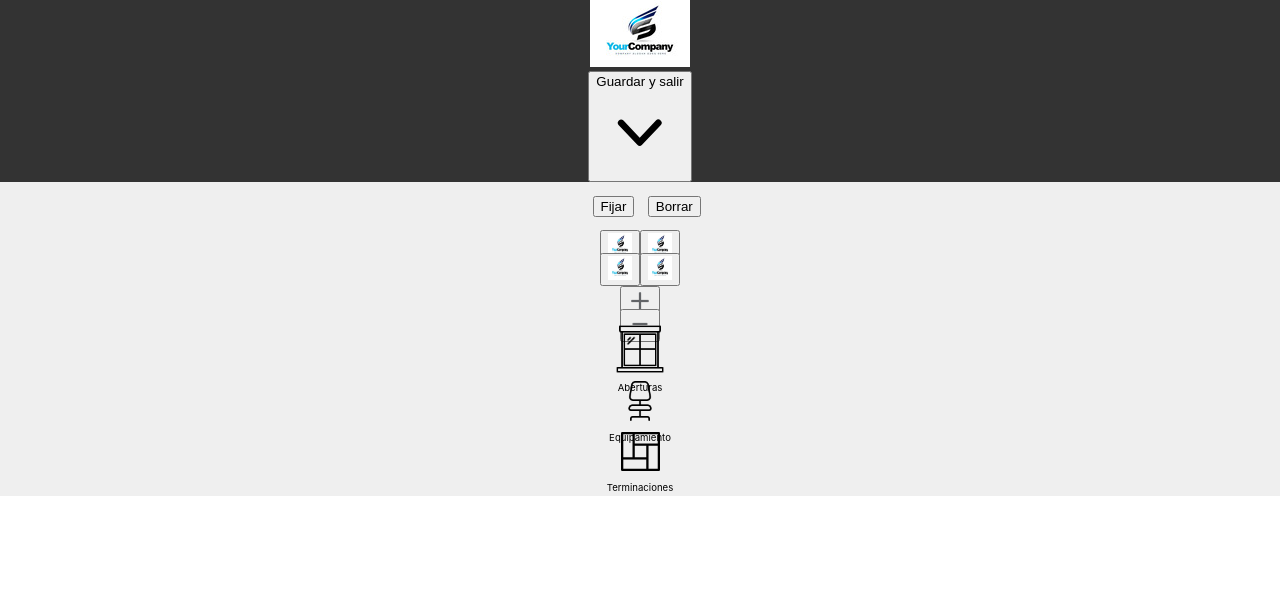
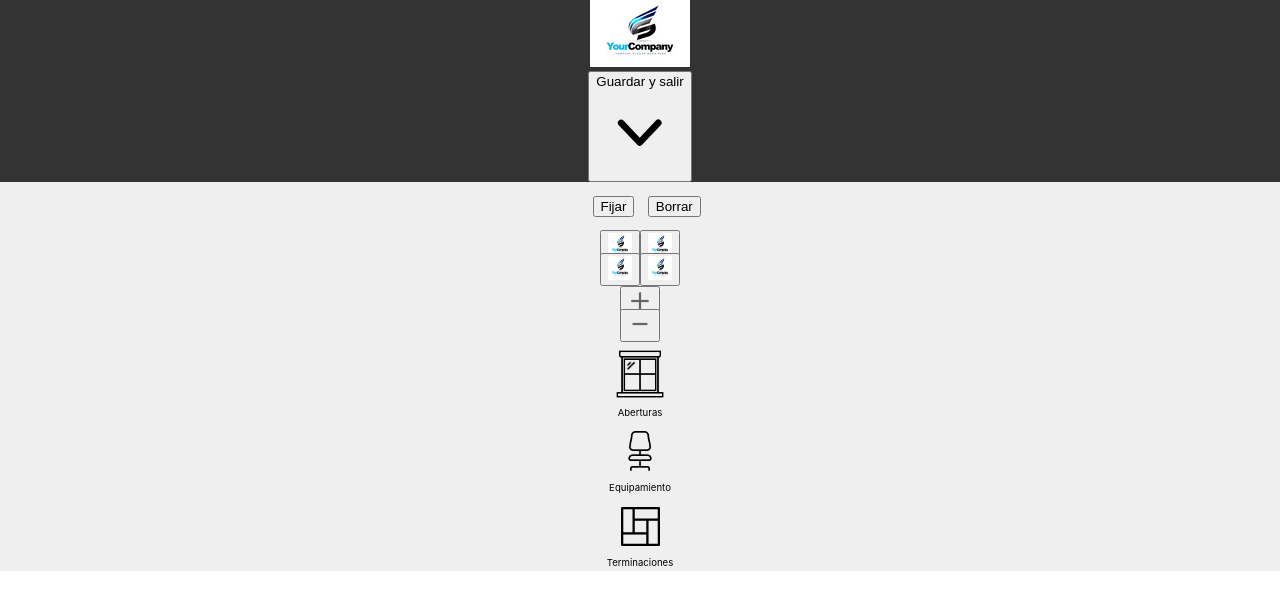
Before and after one commit to sbocaccio/react_demonstration, a React (Create React App) app in the folder light-it/: page / in a window 1280 px wide. Shown: the top 610 px of the page. Built offline with nearby package versions, Linux system fonts and the light colour scheme.

Commit message:
Pequenha correcion al margen

```diff
--- a/light-it/src/components/SideBar/SideBarMenu.jsx
+++ b/light-it/src/components/SideBar/SideBarMenu.jsx
@@ -22,7 +22,7 @@ export default function SideBarMenu({setSelectedCaterogy, setClickedOnCategory})
         <Card className="h-[calc(100vh-2rem)] w-full max-w-[6rem] p-1 shadow-xl shadow-blue-gray-900/5">
             <List className="flex flex-col justify-center h-full">
                 {menuCategories.map((menuItem, index) => (
-                    <ListItem key={index} className="flex-col items-center" style={{marginTop: '-20px'}} onClick={()=>{
+                    <ListItem key={index} className="flex-col items-center" style={{marginTop: '5px'}} onClick={()=>{
                         setClickedOnCategory(true);
                         setSelectedCaterogy(menuCategories[index].text)} }>
                         <ListItemPrefix>
```
